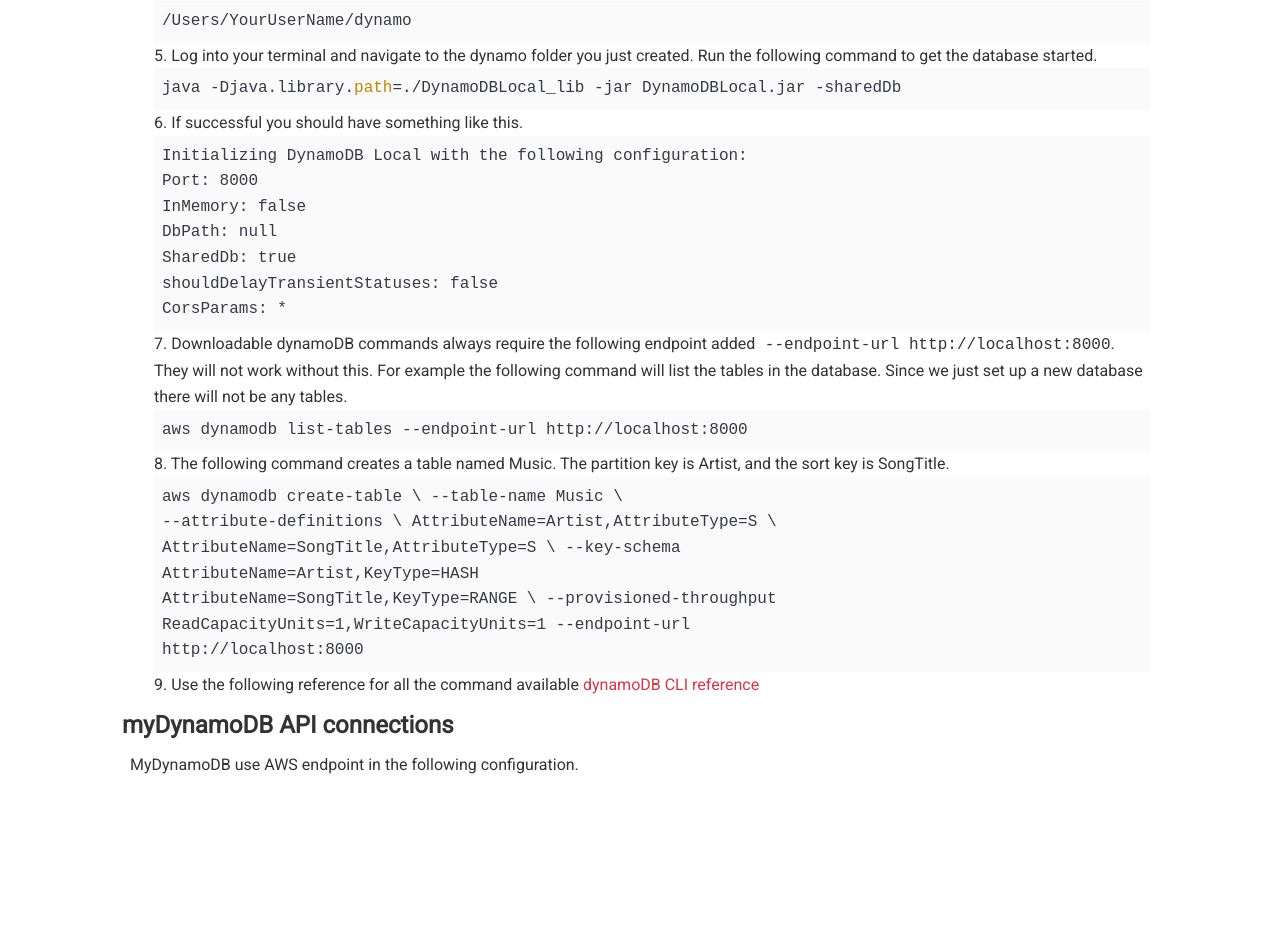
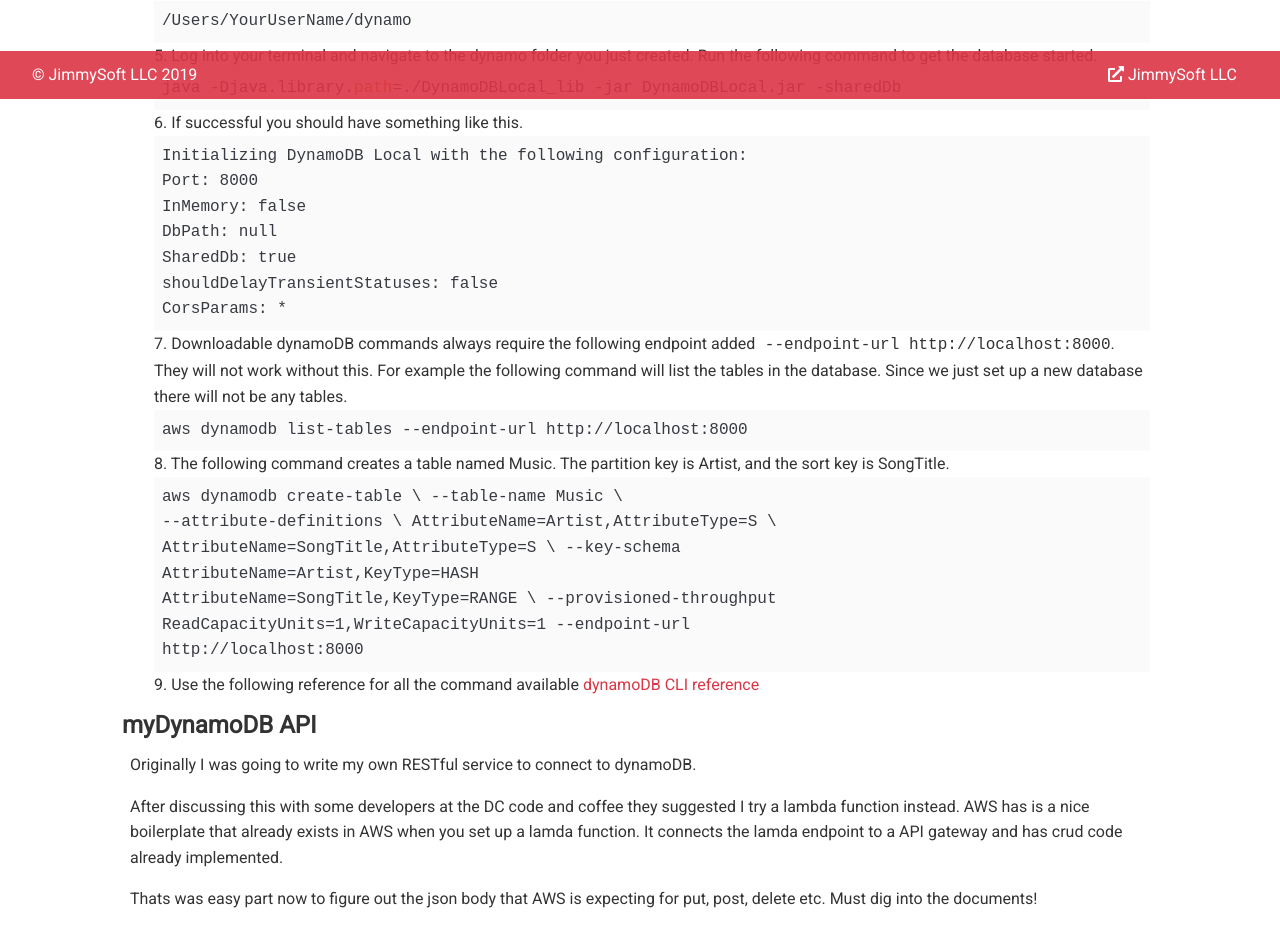
Before and after one commit to JimmySoftLLC/my-dynamodb-demo, a React (Create React App) app: page /about in a window 1280 px wide. Shown: the part 701-1648 px from the top of the page. Before the commit the page ends 1487 px from the top, so only its background shows below. Built offline with nearby package versions, Linux system fonts and the light colour scheme; the HTML template or start-up script is replaced by a standard one.

Commit message:
Added connection to AWS api gateway, but have cors issue

```diff
--- a/src/App.css
+++ b/src/App.css
@@ -382,8 +382,48 @@
   margin-right: 0.6rem;
 }
 
+.footer {
+  position: fixed;
+  bottom: 0;
+  display: flex;
+  justify-content: space-between;
+  align-items: center;
+  padding: 0.7rem 2rem;
+  z-index: 1;
+  width: 100%;
+  opacity: 0.9;
+  margin-bottom: 0rem;
+}
+
+.footer ul {
+  display: flex;
+}
+
+.footer a {
+  color: #fff;
+  padding: 0.45rem;
+  margin: 0 0.25rem;
+}
+
+.footer a:hover {
+  color: var(--light-color);
+}
+
+.footer .welcome span {
+  margin-right: 0.6rem;
+}
+
 .page-top-margin {
   margin-top: 5rem;
+}
+
+.page-bottom-margin {
+  margin-bottom: 5rem;
+}
+
+.alert-top-margin {
+  margin-top: 5rem;
+  margin-bottom: -3rem;
 }
 
 /* Mobile Styles */
@@ -400,7 +440,7 @@
 }
 
 /* Mobile Styles */
-@media (max-width: 700px) {
+@media (max-width: 755px) {
   .hide-sm {
     display: none;
   }
@@ -438,10 +478,19 @@
   .page-top-margin {
     margin-top: 6rem;
   }
+
+  .page-bottom-margin {
+    margin-bottom: 6rem;
+  }
+
+  .alert-top-margin {
+    margin-top: 7rem;
+    margin-bottom: -4rem;
+  }
 }
 
 /* Mobile Styles */
-@media (max-width: 455px) {
+@media (max-width: 575px) {
   .hide-sm {
     display: none;
   }
@@ -477,7 +526,16 @@
   }
 
   .page-top-margin {
-    margin-top: 7rem;
+    margin-top: 8rem;
+  }
+
+  .page-bottom-margin {
+    margin-bottom: 7rem;
+  }
+
+  .alert-top-margin {
+    margin-top: 8rem;
+    margin-bottom: -5rem;
   }
 }
 
--- a/src/App.js
+++ b/src/App.js
@@ -6,6 +6,8 @@
 import Alert from './components/layout/Alert';
 import About from './components/pages/About';
 import MyTeam from './components/pages/MyTeam';
+import MyDynamoTable from './components/pages/MyDynamoTable';
+import Footer from './components/layout/Footer';
 import axios from 'axios';
 import { BrowserRouter as Router, Switch, Route } from 'react-router-dom';
 import './App.css';
@@ -18,6 +20,7 @@
     user: {},
     repos: [],
     my_users: [],
+    my_amazon_payload: {},
   };
 
   //search github users
@@ -90,12 +93,35 @@
   };
 
   addUserToTeam = async myUser => {
-    // console.log('Add item:');
-    // console.log(myUser);
-    let tempUser = [];
-    tempUser = this.state.my_users.slice(0);
-    tempUser.push(myUser);
-    this.setState({ my_users: tempUser });
+    let foundDuplicate = false;
+    for (var j = 0; j < this.state.my_users.length; j++) {
+      if (this.state.my_users[j].login === myUser.login) {
+        foundDuplicate = true;
+      }
+    }
+    if (foundDuplicate) {
+      console.log('found duplicate');
+      this.setState({
+        alert: {
+          msg:
+            'Developer already in My team, human cloning not currently implemented.',
+          type: 'light',
+        },
+      });
+      setTimeout(() => this.setState({ alert: null }), 5000);
+    } else {
+      let tempUser = [];
+      tempUser = this.state.my_users.slice(0);
+      tempUser.push(myUser);
+      let tempUser2 = [];
+      for (var i = 0; i < this.state.users.length; i++) {
+        if (this.state.users[i].login !== myUser.login) {
+          tempUser2.push(this.state.users[i]);
+        }
+      }
+      this.setState({ my_users: tempUser });
+      this.setState({ users: tempUser2 });
+    }
   };
 
   clearUsers = () => this.setState({ users: [], loading: false });
@@ -103,6 +129,20 @@
   setAlert = (msg, type) => {
     this.setState({ alert: { msg: msg, type: type } });
     setTimeout(() => this.setState({ alert: null }), 5000);
+  };
+
+  //search github users
+  getUserFromAWS = async () => {
+    //console.log(text);
+    try {
+      const res = await axios.get(
+        'https://22j5hgzvof.execute-api.us-east-1.amazonaws.com/default/restapi?TableName=my_open_source_team'
+      );
+      console.log(res.data);
+      this.setState({ my_amazon_payload: res.data });
+    } catch (err) {
+      this.setState({ my_amazon_payload: '' });
+    }
   };
 
   render() {
@@ -118,11 +158,12 @@
                 path='/'
                 render={props => (
                   <Fragment>
+                    <Alert alert={this.state.alert} />
                     <Search
+                      setAlert={this.setAlert}
                       searchUsers={this.searchUsers}
                       clearUsers={this.clearUsers}
                       showClear={users.length > 0 ? true : false}
-                      setAlert={this.setAlert}
                     />
                     <Users
                       loading={loading}
@@ -152,6 +193,18 @@
               />
               <Route
                 exact
+                path='/myDynamoTable'
+                render={props => (
+                  <Fragment>
+                    <MyDynamoTable
+                      my_amazon_payload={this.my_amazon_payload}
+                      getUserFromAWS={this.getUserFromAWS}
+                    />
+                  </Fragment>
+                )}
+              />
+              <Route
+                exact
                 path='/user/:login'
                 render={props => (
                   <UserDetailsCard
@@ -165,8 +218,8 @@
                 )}
               />
             </Switch>
-            <Alert alert={this.state.alert} />
           </div>
+          <Footer />
         </div>
       </Router>
     );
--- a/src/components/layout/Alert.js
+++ b/src/components/layout/Alert.js
@@ -3,7 +3,7 @@
 const Alert = ({ alert }) => {
   return (
     alert !== null && (
-      <div className={'alert alert-' + alert.type}>
+      <div className={'alert alert-' + alert.type + ' alert-top-margin'}>
         <i className='fas fa-info-circle' /> {alert.msg}
       </div>
     )
--- a/src/components/layout/Footer.js
+++ b/src/components/layout/Footer.js
@@ -1,12 +1,22 @@
 import React from 'react';
 import PropTypes from 'prop-types';
-//import { Link } from 'react-router-dom';
 
 const Footer = props => {
   return (
-    <nav className='footer bg-primary'>
-      <p>Footer</p>
-    </nav>
+    <footer className='footer bg-primary'>
+      <p>© JimmySoft LLC 2019</p>
+      <ul>
+        <li>
+          <a
+            target='_blank'
+            rel='noopener noreferrer'
+            href='https://www.jimmysoftllc.com/'
+          >
+            <i className='fas fa-external-link-alt'></i> JimmySoft LLC
+          </a>
+        </li>
+      </ul>
+    </footer>
   );
 };
 
--- a/src/components/layout/Navbar.js
+++ b/src/components/layout/Navbar.js
@@ -9,6 +9,11 @@
         <i className={props.icon} /> {props.title}
       </h1>
       <ul>
+        <li>
+          <Link to='/myDynamoTable'>
+            <i className='fab fa-aws'></i> My Table
+          </Link>
+        </li>
         <li>
           <Link to='/myTeam'>
             <i className='fas fa-users'></i> My Team
--- a/src/components/pages/About.js
+++ b/src/components/pages/About.js
@@ -101,10 +101,23 @@
           dynamoDB CLI reference
         </a>
       </p>
-      <h2 className=''>myDynamoDB API connections</h2>
+      <h2 className=''>myDynamoDB API</h2>
       <p className='p'>
-        MyDynamoDB use AWS endpoint in the following configuration.
+        Originally I was going to write my own RESTful service to connect to
+        dynamoDB.
       </p>
+      <p className='p'>
+        After discussing this with some developers at the DC code and coffee
+        they suggested I try a lambda function instead. AWS has is a nice
+        boilerplate that already exists in AWS when you set up a lamda function.
+        It connects the lamda endpoint to a API gateway and has crud code
+        already implemented.
+      </p>
+      <p className='p'>
+        Thats was easy part now to figure out the json body that AWS is
+        expecting for put, post, delete etc. Must dig into the documents!
+      </p>
+      <p className='p page-bottom-margin'></p>
     </Fragment>
   );
 };
--- /dev/null
+++ b/src/components/pages/MyDynamoTable.js
@@ -0,0 +1,35 @@
+import React, { Component } from 'react';
+import PropTypes from 'prop-types';
+
+export class MyDynamoTable extends Component {
+  componentDidMount() {
+    this.props.getUserFromAWS();
+  }
+  static propTypes = {
+    my_amazon_payload: PropTypes.object.isRequired,
+    getUserFromAWS: PropTypes.func.isRequired,
+  };
+
+  render() {
+    return (
+      <div>
+        <h2 className='page-top-margin'>My Dynamo Table</h2>
+        <button className='btn btn-light btn-block'>
+          Fetch table from AWS
+        </button>
+        <p className='p'>
+          The following is the result of a get request to my dynamoDB table on
+          AWS. It was set up on AWS using an api gateway and a lamda function
+          connected to my dynamoDB database.
+        </p>
+        <p className='p'>
+          The next step is get all the remaining endpoints working.
+        </p>
+        <p className='p'>{this.props.my_amazon_payload}</p>
+        <div className='grid-4 page-bottom-margin '></div>
+      </div>
+    );
+  }
+}
+
+export default MyDynamoTable;
--- a/src/components/pages/MyTeam.js
+++ b/src/components/pages/MyTeam.js
@@ -7,14 +7,14 @@
   return (
     <Fragment>
       <h2 className='page-top-margin'>My Project Team</h2>
-      <p>
+      <p className='p'>
         Based on my search I have selected these developers to collaborate with.
       </p>
-      <p>
+      <p className='p'>
         The next step is to reach out to them and see what we can work on
         together.
       </p>
-      <div className='grid-4'>
+      <div className='grid-4 page-bottom-margin '>
         {props.my_users.map(user => (
           <UserSummaryCard
             key={user.id}
--- a/src/components/users/Users.js
+++ b/src/components/users/Users.js
@@ -9,7 +9,7 @@
     return <Spinner />;
   } else {
     return (
-      <div className='grid-4'>
+      <div className='grid-4 page-bottom-margin'>
         {props.users.map(user => (
           <UserSummaryCard
             key={user.id}
```
Also changed, not shown: src/dynamoDBLambda/dynamodb_api.js (added, +45 -0 lines), 20 other files (tests, documents, lock files or other folders).
